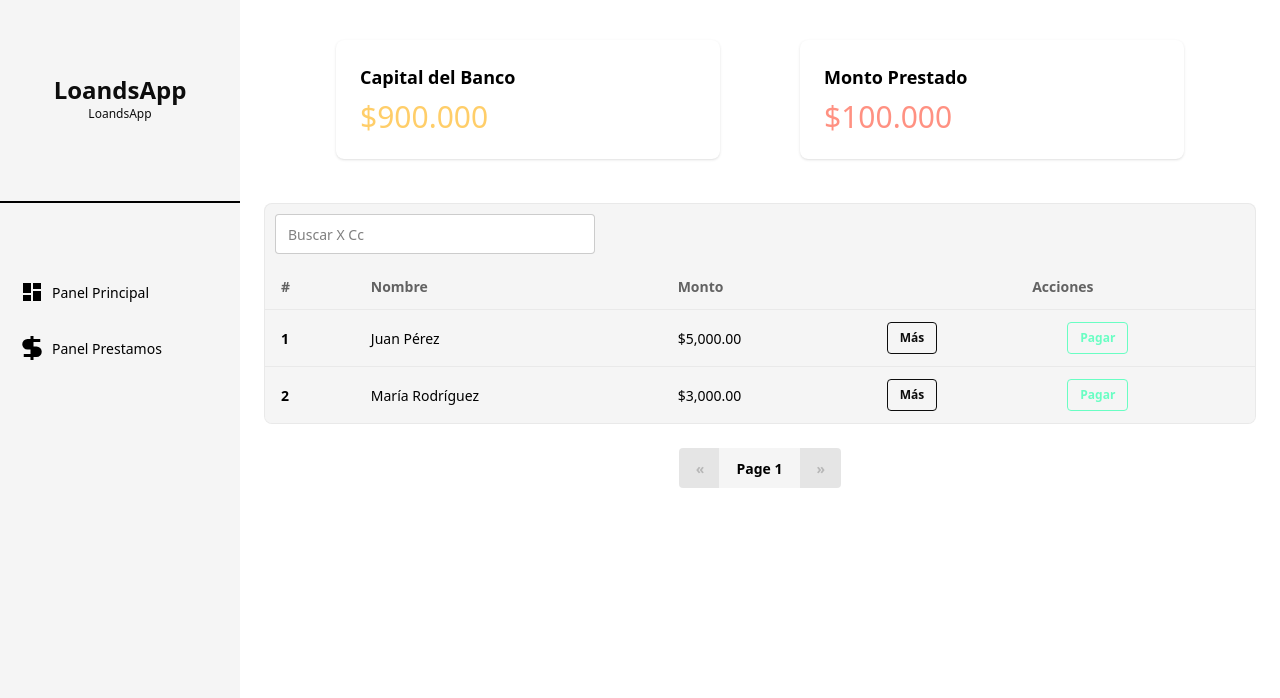
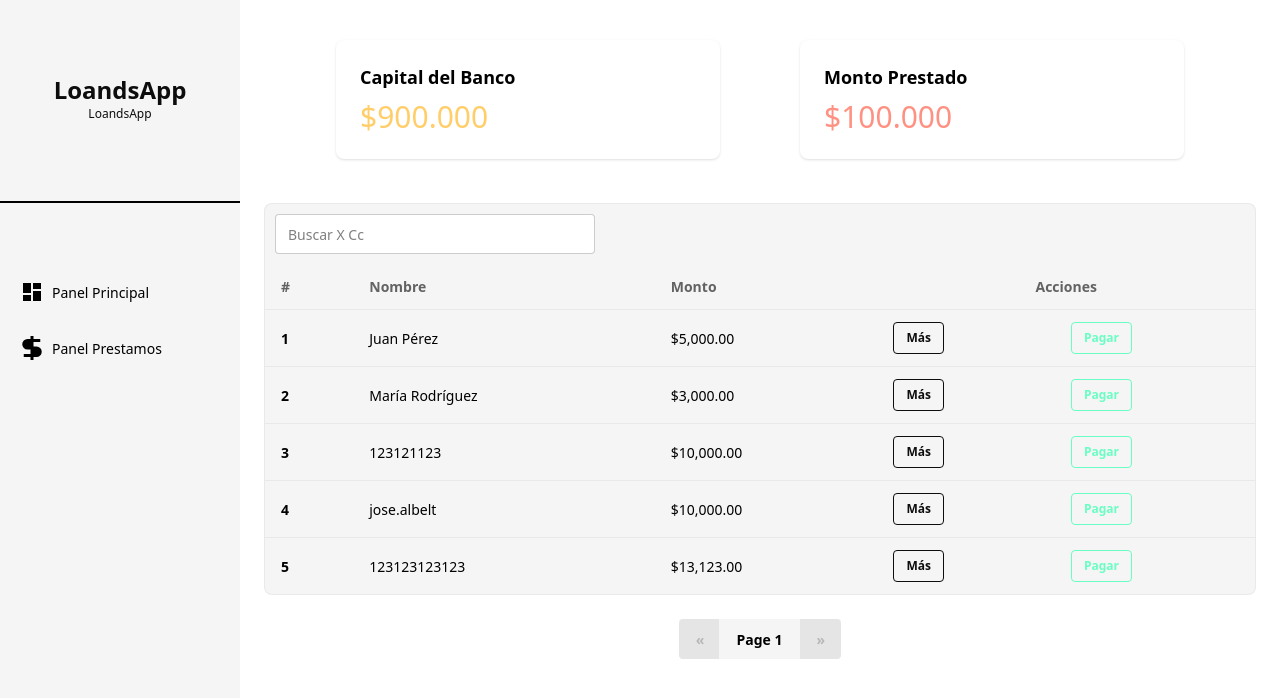
Before and after one commit to joseAL520/LoansApp, an Angular app: page / in a window 1280 px wide. Shown: the top 698 px of the page. Built offline with nearby package versions, Linux system fonts and the light colour scheme; data requests are answered from the project's data file.

Commit message:
logica de solicitud ramdom

```diff
--- a/db.json
+++ b/db.json
@@ -15,6 +15,30 @@
       "email": "maria.rodriguez@example.com",
       "loans": 3000,
       "payDate": "2025-07-01"
+    },
+    {
+      "id": "c94871c5-74d7-4cca-90c3-436be432e8f5",
+      "nit": 13310,
+      "fullName": "123121123",
+      "email": "jose.albelt187@gmai.com",
+      "loans": 10000,
+      "payDate": "2025-06-25"
+    },
+    {
+      "id": "647ceca8-c854-44a4-b686-d0bf0ef85902",
+      "nit": 8712312,
+      "fullName": "jose.albelt",
+      "email": "jose.albel1312@fasd",
+      "loans": 10000,
+      "payDate": null
+    },
+    {
+      "id": "2c083018-80e9-4015-bf9b-0796c2dc0167",
+      "nit": 123120,
+      "fullName": "123123123123",
+      "email": "12312123@dasd1",
+      "loans": 13123,
+      "payDate": "0123-03-12"
     }
   ],
   "admin": {
--- a/src/app/dashboard/components/dashboard-form/dashboard-form.component.ts
+++ b/src/app/dashboard/components/dashboard-form/dashboard-form.component.ts
@@ -33,14 +33,19 @@ export class DashboardFormComponent  {
   formOutput = output<any>();
 
   onSubmit(){
+
    this.myForm.markAllAsTouched();
    if(!this.myForm.valid)return
+   if(this.idGenel) return this.updateClient()
 
-    if(this.idGenel) return this.updateClient()
+   if(!this.randomClientAprobation()) {
+    this.myForm.reset( {id: uuidv4()})
+    return  alert('Solicitu no aprobado')
+   }
 
     const newClient = this.myForm.value
     this.formOutput.emit(newClient)
-    this.myForm.reset()
+    this.myForm.reset( {id: uuidv4()})
   }
 
   updateClient(){
@@ -48,6 +53,15 @@ export class DashboardFormComponent  {
 
     this.serviceClient.updateClients(this.idGenel, client).subscribe();
     this.router.navigateByUrl('/lonsAgg');
+  }
+
+  randomClientAprobation(){
+    const data =  Math.random() * 2 + 0
+    const data2 = Math.floor(data)
+    if(data2){
+      return true
+    }
+   return false
   }
 
   ngOnInit(): void {
```
